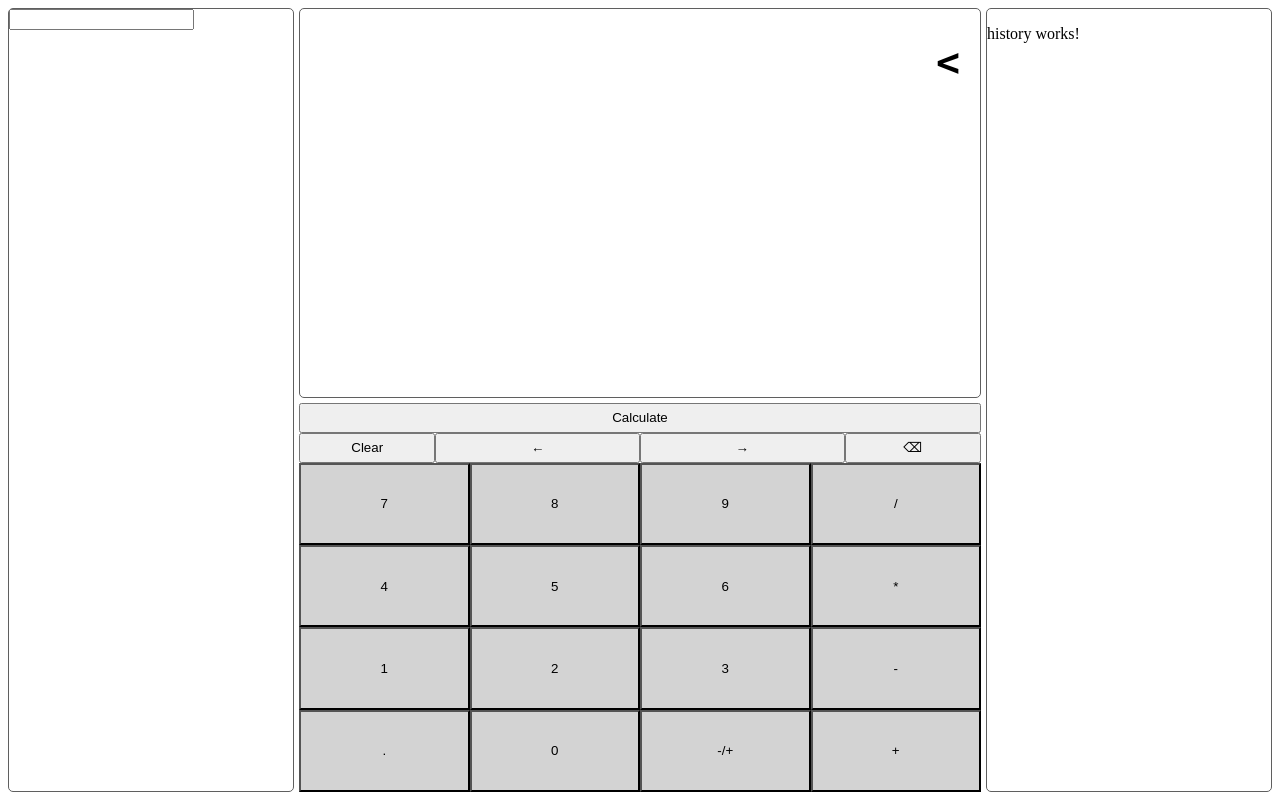
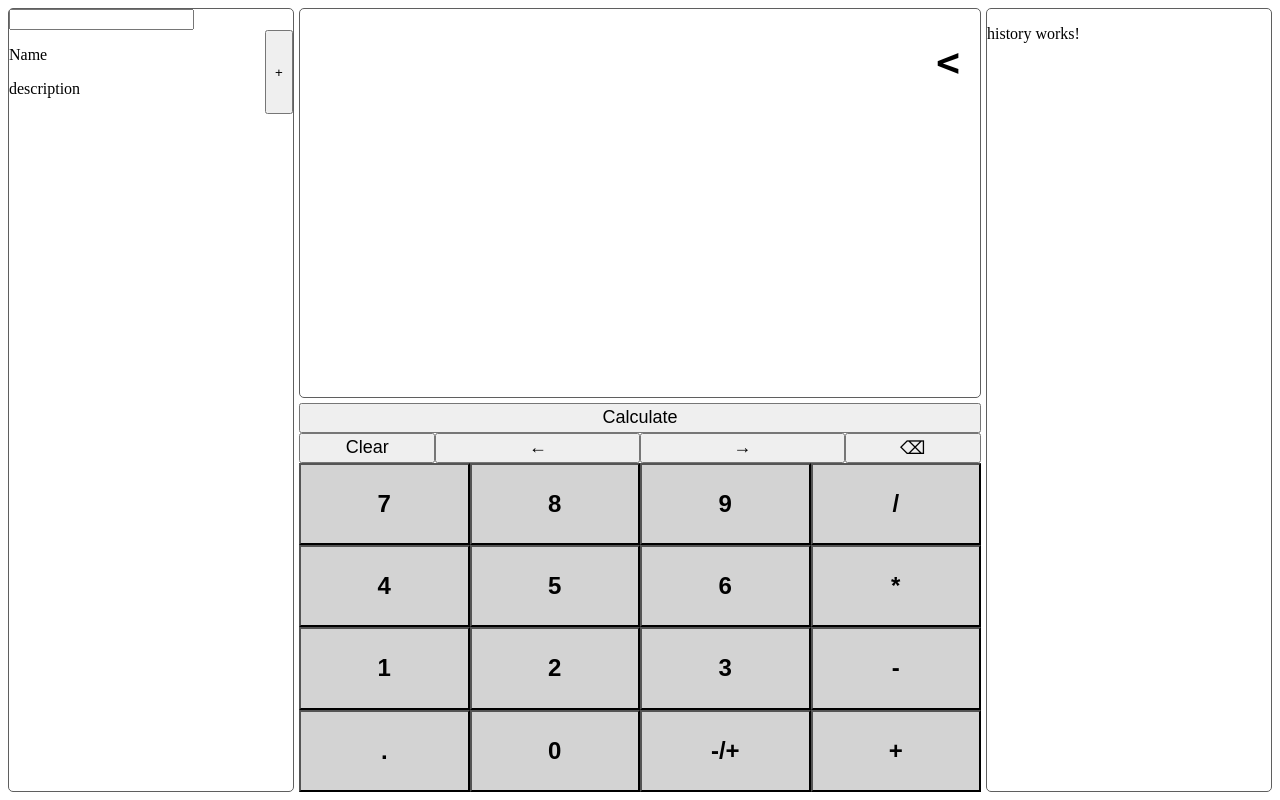
Before and after one commit to Nanojaw/WebCalculator, an Angular app in the folder frontend/WebCalculator/: page / in a window 1280 px wide. Built offline with nearby package versions, Linux system fonts and the light colour scheme.

Commit message:
started on functions, additional styling

```diff
--- a/frontend/WebCalculator/src/app/app.module.ts
+++ b/frontend/WebCalculator/src/app/app.module.ts
@@ -6,6 +6,7 @@ import { HistoryComponent } from './history/history.component';
 import { KeypadComponent } from './keypad/keypad.component';
 import { ExpressionComponent } from './expression/expression.component';
 import { SearchComponent } from './search/search.component';
+import { FunctionComponent } from './function/function.component';
 
 @NgModule({
   declarations: [
@@ -14,6 +15,7 @@ import { SearchComponent } from './search/search.component';
     KeypadComponent,
     ExpressionComponent,
     SearchComponent,
+    FunctionComponent,
   ],
   imports: [
     BrowserModule
--- /dev/null
+++ b/frontend/WebCalculator/src/app/function/function.component.html
@@ -0,0 +1,7 @@
+<div id="main-container">
+  <div id="info-box">
+    <p id="function-name">{{name}}</p>
+    <p id="function-description">{{description}}</p>
+  </div>
+  <button id="add-to-expression">+</button>
+</div>
--- /dev/null
+++ b/frontend/WebCalculator/src/app/function/function.component.scss
@@ -0,0 +1,20 @@
+#main-container {
+  display: flex;
+}
+
+#info-box {
+  width: 90%;
+}
+
+#function-name {
+
+}
+
+#function-description {
+
+}
+
+#add-to-expression {
+  width: 10%;
+  // TODO: Fix button taking up entire space of main-container
+}
--- /dev/null
+++ b/frontend/WebCalculator/src/app/function/function.component.ts
@@ -0,0 +1,18 @@
+import { Component, OnInit } from '@angular/core';
+
+@Component({
+  selector: 'app-function',
+  templateUrl: './function.component.html',
+  styleUrls: ['./function.component.scss']
+})
+export class FunctionComponent implements OnInit {
+
+  name = 'Name'
+  description = 'description';
+
+  constructor() { }
+
+  ngOnInit(): void {
+  }
+
+}
--- a/frontend/WebCalculator/src/app/keypad/keypad.component.scss
+++ b/frontend/WebCalculator/src/app/keypad/keypad.component.scss
@@ -1,4 +1,6 @@
 #calculate {
+  font-size: large;
+
   width: 100%;
   height: 30px;
 }
@@ -9,18 +11,22 @@
 }
 
 #clear {
+  font-size: large;
   width: 20%;
 }
 
 #left {
+  font-size: large;
   width: 30%;
 }
 
 #right {
+  font-size: large;
   width: 30%;
 }
 
 #remove {
+  font-size: large;
   width: 20%;
 }
 
@@ -36,4 +42,7 @@
 
 .basic-key {
   background-color: lightgray;
+
+  font-size: x-large;
+  font-weight: bold;
 }
--- a/frontend/WebCalculator/src/app/search/search.component.html
+++ b/frontend/WebCalculator/src/app/search/search.component.html
@@ -1,3 +1,2 @@
-<div>
-  <input name="search-input">
-</div>
+<input name="search-input">
+<app-function></app-function>
```
Also changed, not shown: frontend/WebCalculator/src/app/expression/expression.component.html (line endings or trailing spaces), 1 other file (tests, documents, lock files or other folders).
